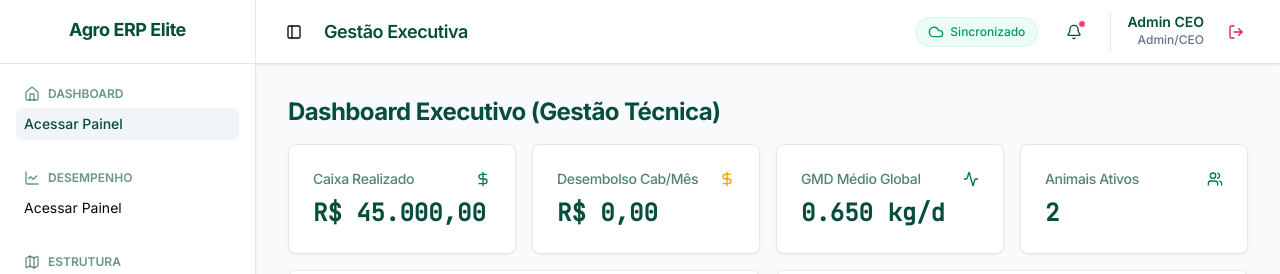
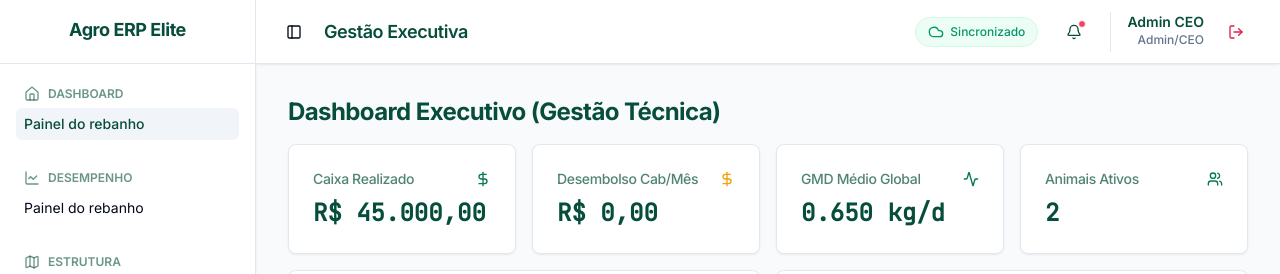
Before and after one commit to marcusmadeira/erp-agropecu-rio-avan-ado-1dz5vi6wr, a React (Vite) app: page /login in a window 1280 px wide. Both pictures are taken after a click on the button "CEO". Shown: the top 274 px of the page. Built offline with nearby package versions, Linux system fonts and the light colour scheme.

Commit message:
Auto-commit after full sync (build simulation)

```diff
--- a/src/components/Layout.tsx
+++ b/src/components/Layout.tsx
@@ -231,7 +231,7 @@ export default function Layout() {
                           isActive={location.pathname === mod.path}
                           className="rounded-md"
                         >
-                          <Link to={mod.path!}>Acessar Painel</Link>
+                          <Link to={mod.path!}>Painel do rebanho</Link>
                         </SidebarMenuButton>
                       </SidebarMenuItem>
                     )}
```
Also changed, not shown: .skip.config.json.
